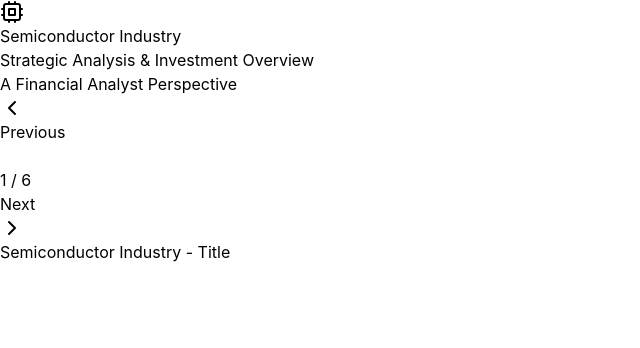
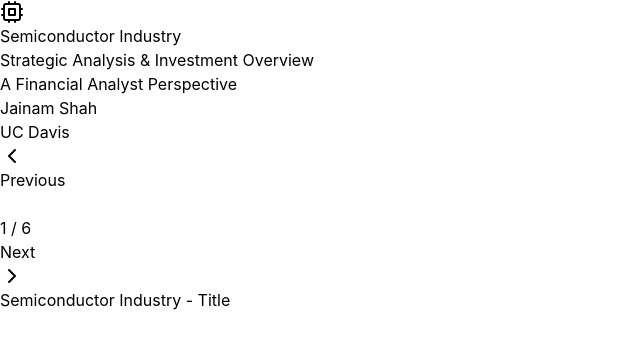
Before and after one commit to Cowosm/semiconductor, a React (Vite) app: page / in a window 1280 px wide. Shown: the top 348 px of the page, without its empty margins (0-640 px from the left). Built offline with nearby package versions, Linux system fonts and the light colour scheme.

Commit message:
Add author name Jainam Shah and UC Davis to title slide

```diff
--- a/src/slides/Slide01_Title.tsx
+++ b/src/slides/Slide01_Title.tsx
@@ -8,6 +8,10 @@
         <h1 className="text-3xl md:text-5xl font-bold text-gray-800 text-center">Semiconductor Industry</h1>
         <h2 className="text-xl md:text-3xl text-gray-600 text-center px-4">Strategic Analysis & Investment Overview</h2>
         <p className="text-base md:text-xl text-gray-500 mt-4 md:mt-8 text-center">A Financial Analyst Perspective</p>
+        <div className="mt-6 md:mt-8 text-center">
+          <p className="text-lg md:text-2xl font-semibold text-gray-700">Jainam Shah</p>
+          <p className="text-base md:text-xl text-gray-600 mt-2">UC Davis</p>
+        </div>
       </div>
     </div>
   );
```
